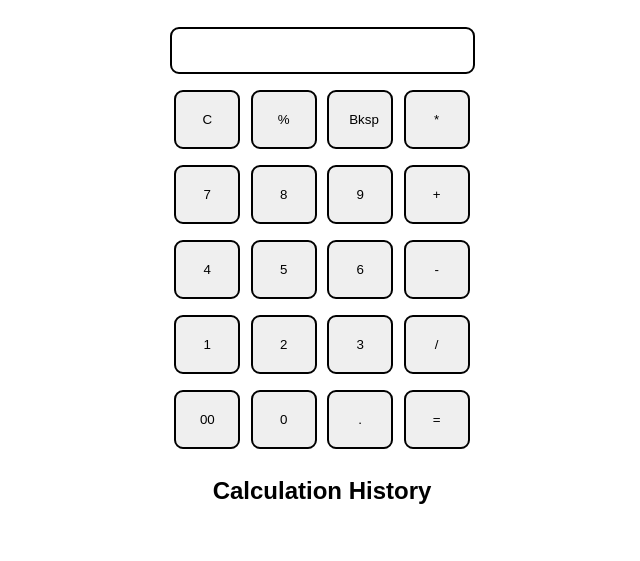
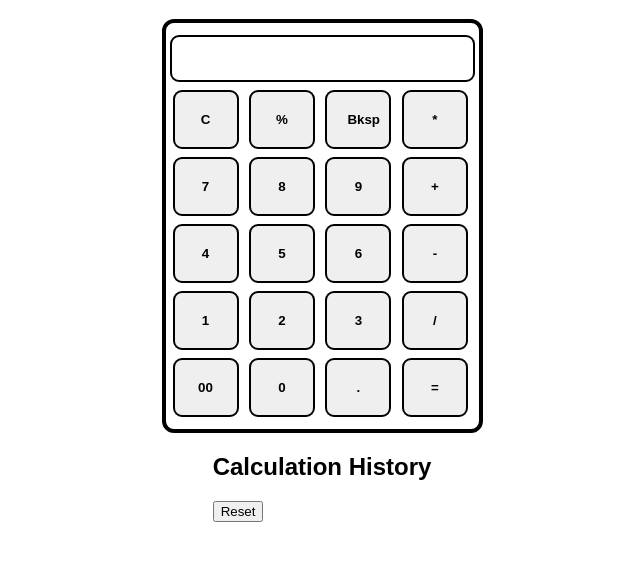
Before and after one commit to astush1001/Calculate-Me, a plain HTML site: page index.html in a window 1280 px wide. Shown: the part 61-622 px from the top of the page, without its empty margins (326-966 px from the left). Drawn offline with Linux system fonts and the light colour scheme; a web font is replaced by a local one.

Commit message:
History reseton click of a button

```diff
--- a/index.html
+++ b/index.html
@@ -1,12 +1,11 @@
 <!DOCTYPE html>
 <html lang="en">
-
   <head>
-    <meta charset="UTF-8">
-    <meta http-equiv="X-UA-Compatible" content="IE=edge">
-    <meta name="viewport" content="width=device-width, initial-scale=1.0">
+    <meta charset="UTF-8" />
+    <meta http-equiv="X-UA-Compatible" content="IE=edge" />
+    <meta name="viewport" content="width=device-width, initial-scale=1.0" />
     <title>Calculate me! - A Calculator Made By Me</title>
-    <link rel="icon" type="image/x-icon" href="Logo.png">
+    <link rel="icon" type="image/x-icon" href="Logo.png" />
     <link href="style.css" rel="stylesheet" type="text/css" />
     <link href="utils.css" rel="stylesheet" type="text/css" />
   </head>
@@ -14,57 +13,54 @@
   <body>
     <h1 class="text-center">Welcome to Calculate me!</h1>
     <div class="container flex flex-col mx-auto items-center">
+      <div class="border p-2">
         <div class="row">
-            <input type="text" class="input">
+          <input type="text" class="input" />
         </div>
 
         <div class="row">
-            <button class="button">C</button>
-            <button class="button">%</button>
-            <button class="button">Bksp</button>
-            <button class="button">*</button>
-
+          <button class="button text-bold">C</button>
+          <button class="button text-bold">%</button>
+          <button class="button text-bold">Bksp</button>
+          <button class="button text-bold">*</button>
         </div>
 
         <div class="row">
-            <button class="button">7</button>
-            <button class="button">8</button>
-            <button class="button">9</button>
-            <button class="button">+</button>
-
+          <button class="button text-bold">7</button>
+          <button class="button text-bold">8</button>
+          <button class="button text-bold">9</button>
+          <button class="button text-bold">+</button>
         </div>
 
         <div class="row">
-            <button class="button">4</button>
-            <button class="button">5</button>
-            <button class="button">6</button>
-            <button class="button">-</button>
-
+          <button class="button text-bold">4</button>
+          <button class="button text-bold">5</button>
+          <button class="button text-bold">6</button>
+          <button class="button text-bold">-</button>
         </div>
 
         <div class="row">
-            <button class="button">1</button>
-            <button class="button">2</button>
-            <button class="button">3</button>
-            <button class="button">/</button>
-
+          <button class="button text-bold">1</button>
+          <button class="button text-bold">2</button>
+          <button class="button text-bold">3</button>
+          <button class="button text-bold">/</button>
         </div>
 
         <div class="row">
-            <button class="button">00</button>
-            <button class="button">0</button>
-            <button class="button">.</button>
-            <button class="button">=</button>
-
+          <button class="button text-bold">00</button>
+          <button class="button text-bold">0</button>
+          <button class="button text-bold">.</button>
+          <button class="button text-bold">=</button>
+        </div>
       </div>
 
       <div class="history">
         <h2>Calculation History</h2>
+        <button type="reset" onClick="clearHistory()">Reset</button>
         <ul id="history-list"></ul>
       </div>
     </div>
 
     <script src="script.js"></script>
   </body>
-
 </html>
--- a/script.js
+++ b/script.js
@@ -16,13 +16,18 @@ if (savedCalculationHistory) {
 }
 function updateHistoryList() {
     const historyList = document.getElementById('history-list');
-    historyList.innerHTML = ""; // Clear the existing list
+    historyList.innerHTML = " "; // Clear the existing list
 
     calculationHistory.forEach((calculation) => {
         const listItem = document.createElement('li');
         listItem.textContent = calculation;
         historyList.appendChild(listItem);
     });
+}
+
+function clearHistory() {
+    localStorage.removeItem('calculationHistory')
+    document.getElementById('history-list').innerHTML = "";// Clear the existing history
 }
 
 let buttons = document.querySelectorAll('.button');
--- a/utils.css
+++ b/utils.css
@@ -18,3 +18,18 @@
 .items-center{
     align-items: center;
 }
+
+.p-2 {
+    padding: 4px;
+}
+
+.border {
+    border-style: solid;
+    border-radius: 12px;
+    border-width: 4px;
+    border-color: black;
+}
+
+.text-bold {
+    font-weight: 900;
+}
```
Lines whose indentation alone changed are shown as unchanged.
